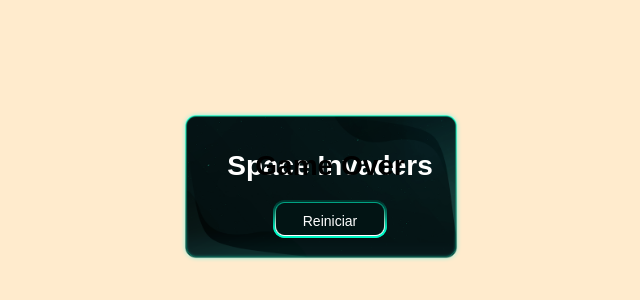
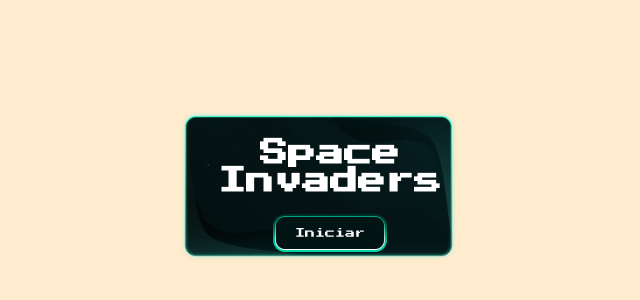
Before and after one commit to anavivisilvadias/modern-space-invaders, a plain HTML site: page index.html in a window 1280 px wide. Shown: the part 214-514 px from the top of the page, without its empty margins (310-950 px from the left). Drawn offline with nearby package versions, Linux system fonts and the light colour scheme.

Commit message:
add font Press Start 2P

```diff
--- a/index.html
+++ b/index.html
@@ -1,24 +1,31 @@
 <!DOCTYPE html>
 <html lang="pt-br">
   <head>
-    <meta charset="UTF-8">
-    <meta name="viewport" content="width=device-width, initial-scale=1.0">
+    <meta charset="UTF-8" />
+    <meta name="viewport" content="width=device-width, initial-scale=1.0" />
+    <link rel="preconnect" href="https://fonts.googleapis.com" />
+    <link rel="preconnect" href="https://fonts.gstatic.com" crossorigin />
+    <link
+      href="https://fonts.googleapis.com/css2?family=Press+Start+2P&display=swap"
+      rel="stylesheet"
+    />
     <title>Modern Space Invaders | Ana Vitoria</title>
     <style>
-        body, html {
+      body,
+      html {
         display: flex;
         justify-content: center;
         align-items: center;
         margin: 0;
         height: 100%;
-            font-family: Arial, Helvetica, sans-serif;
+        font-family: "Press Start 2P", Arial, Helvetica, sans-serif;
         font-size: 14px;
         background-color: blanchedalmond;
       }
     </style>
   </head>
   <body>
-    <div style="position: relative;" id="parentDiv">
+    <div style="position: relative" id="parentDiv">
       <p
         id="scoreContainer"
         style="
@@ -28,7 +35,7 @@
           left: 10px;
           top: 10px;
           margin: 0;
-         display: flex;
+          display: none;
         "
       >
         <span>Pontos:</span>
@@ -52,17 +59,13 @@
           z-index: 20;
         "
       >
-        <div style="text-align: center;">
-            <h1 style="color: white;">Space Invaders</h1>
+        <div style="text-align: center">
+          <h1 style="color: white">Space Invaders</h1>
           <div
             id="startButton"
-                style="
-                 cursor: pointer;
-                 position: relative;
-                 display: inline-block;
-                "
+            style="cursor: pointer; position: relative; display: inline-block"
           >
-                <img src="./img/button.png" alt="Start Button">
+            <img src="./img/button.png" alt="Start Button" />
             <span
               style="
                 position: absolute;
@@ -70,15 +73,19 @@
                 top: 50%;
                 left: 50%;
                 transform: translate(-50%, -50%);
+                font-size: 10px;
               "
-                >Iniciar</span>
-            </div> <!-- Fim do id startButton-->
+              >Iniciar</span
+            >
           </div>
-      </div> <!-- Fim do id startScreen -->
+          <!-- Fim do id startButton-->
+        </div>
+      </div>
+      <!-- Fim do id startScreen -->
       <div
         id="restartScreen"
         style="
-          display: flex;
+          display: none;
           justify-content: center;
           align-items: center;
           position: absolute;
@@ -92,16 +99,12 @@
           z-index: 20;
         "
       >
-        <div style="text-align: center;">
-          <h1 style="color: black;">Game Over</h1>
+        <div style="text-align: center">
+          <h1 style="color: black">Game Over</h1>
           <div
             id="restartButton"
-            style="cursor: pointer;
-            position: relative;
-             display: inline-block;
-             "
+            style="cursor: pointer; position: relative; display: inline-block"
           >
-
             <img src="./img/button.png" alt="Restart Button" />
             <span
               style="
@@ -110,12 +113,17 @@
                 top: 50%;
                 left: 50%;
                 transform: translate(-50%, -50%);
+                font-size: 10px;
               "
-            >Reiniciar</span>
-          </div> <!-- Fim do id restartButton-->
+              >Reiniciar</span
+            >
           </div>
-      </div> <!-- Fim do id restartScreen -->
-    </div> <!-- Fim do id parentDiv -->
+          <!-- Fim do id restartButton-->
+        </div>
+      </div>
+      <!-- Fim do id restartScreen -->
+    </div>
+    <!-- Fim do id parentDiv -->
 
     <script
       src="https://cdnjs.cloudflare.com/ajax/libs/gsap/3.9.1/gsap.min.js"
@@ -130,6 +138,5 @@
       crossorigin="anonymous"
       referrerpolicy="no-referrer"
     ></script>
-
   </body>
 </html>
```
Lines whose indentation alone changed are shown as unchanged.
